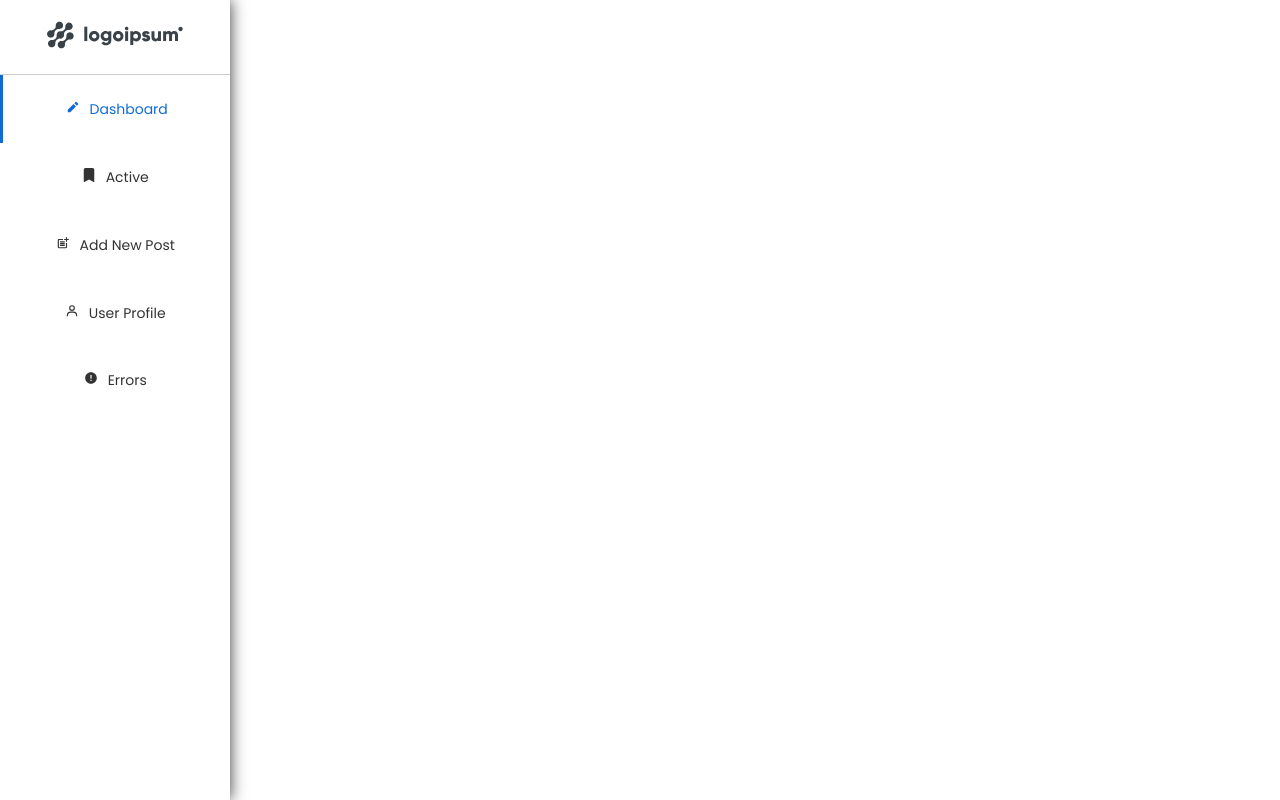
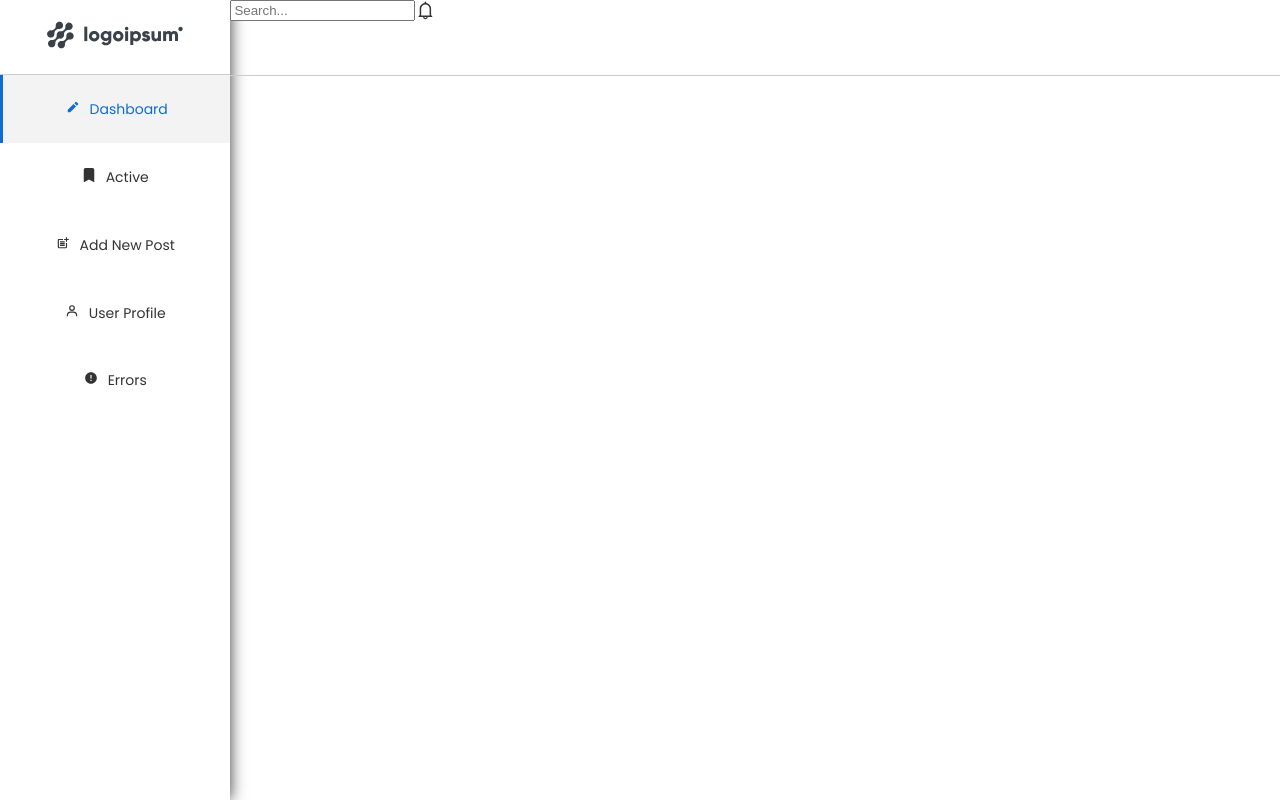
Before and after one commit to inv123/BlogApp, a React (Create React App) app in the folder my-app/: page / in a window 1280 px wide. Built offline with nearby package versions, Linux system fonts and the light colour scheme.

Commit message:
initial right nav

```diff
--- a/my-app/src/Homepage.js
+++ b/my-app/src/Homepage.js
@@ -1,11 +1,13 @@
 import React from 'react';
 import { SideMenu } from './components/SideMenu';
+import { RightDesktop } from './components/RightDesktop';
 
 export const Homepage = () => {
     return (
         <>
            <div className='flex'>
                 <SideMenu />
+                <RightDesktop />
            </div>
 
         </>
--- /dev/null
+++ b/my-app/src/components/RightDesktop.js
@@ -0,0 +1,10 @@
+import React from 'react';
+import { TopBar } from './TopBar';
+
+export const RightDesktop = () => {
+    return (
+        <div className='right-block'>
+            <TopBar />
+        </div>
+    )
+}
--- a/my-app/src/components/SideMenu.js
+++ b/my-app/src/components/SideMenu.js
@@ -10,7 +10,7 @@ export const SideMenu = () => {
     const [navActive, setNavActive] = useState(1);
     const [navHover, setNavHover] = useState(0);
 
-    console.log(navActive, navHover);
+
 
     return (
         <aside className='aside-menu'>
--- /dev/null
+++ b/my-app/src/components/TopBar.js
@@ -0,0 +1,22 @@
+import React from 'react';
+import { AiOutlineBell } from 'react-icons/ai'
+
+export const TopBar = () => {
+    return (
+        <div className='right-top-nav'>
+
+            <form>
+                <input type='text' value='' placeholder='Search...'></input>
+            </form>
+
+            <div className='notification'>
+                <AiOutlineBell
+                    style={{ color: '#333', width: '1.3em', height: '1.3em'}}
+                />
+                <div className='notification-count'></div>
+            </div>
+
+
+        </div>
+    )
+}
--- a/my-app/src/styles/_navigation.scss
+++ b/my-app/src/styles/_left-navigation.scss
@@ -3,10 +3,9 @@
 .aside-menu{
     // flex: 0 0 25%;
     // max-width: 25%;
-    width: 18%;
+    flex: 0 0 18%;
     background: #fff;
     height: 100vh;
-    position: fixed;
     -webkit-box-shadow: 0px 0px 15px 0px rgba(0,0,0,0.79);
     box-shadow: 0px 0px 15px 0px rgba(0,0,0,0.79);
 
@@ -31,11 +30,6 @@
                 padding-right: 10px;
             }
 
-            &:hover{
-                background: rgb(243, 243, 243);
-                transition: all ease-in-out 0.2s;
-            }
-
         }
     }
 
@@ -48,5 +42,7 @@
 }
 
 .active-border{
-    border-left: 3px solid rgb(16, 108, 212)
+    border-left: 3px solid rgb(16, 108, 212);
+    background: rgb(243, 243, 243);
+                transition: all ease-in-out 0.2s;
 }
--- /dev/null
+++ b/my-app/src/styles/_right-top-navigation.scss
@@ -0,0 +1,11 @@
+
+
+.right-top-nav{
+    display: flex;
+    flex-wrap: nowrap;
+    width: 100%;
+    height: 75px;
+    overflow-y: scroll;
+    border-bottom: 1px solid #ccc;
+
+}
--- a/my-app/src/styles/style.scss
+++ b/my-app/src/styles/style.scss
@@ -1,6 +1,7 @@
 @import './typography';
 @import './config';
-@import './navigation';
+@import './left-navigation';
+@import './right-top-navigation';
 @import './colors';
 
 body{
@@ -11,6 +12,8 @@ body{
 
 #root{
     width: 100%;
+    height: 100vh;
+    overflow: hidden;
     margin: 0;
     padding: 0;
 }
@@ -18,3 +21,7 @@ body{
 .flex{
     display: flex;
 }
+
+.right-block{
+    flex: 0 0 82%;
+}
```
Also changed, not shown: my-app/src/images/avatar.jpg (added).
